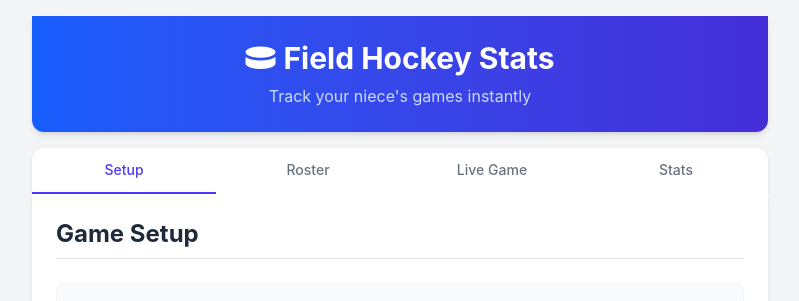
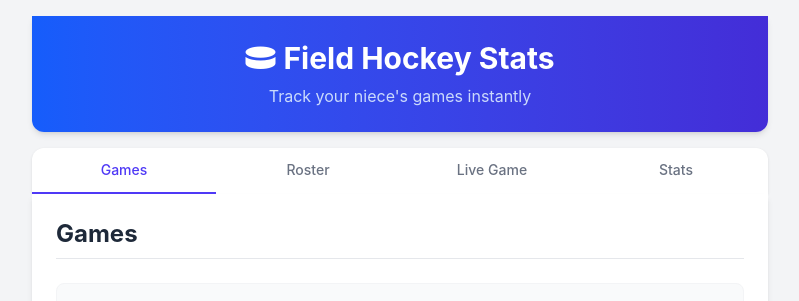
Before and after one commit to chrisjm/field-hockey-stats-tracker, a React (Vite) app: page / in a window 1280 px wide. Shown: the top 301 px of the page, without its empty margins (240-1039 px from the left). Built offline with nearby package versions, Linux system fonts and the light colour scheme.

Commit message:
Add game editing functionality to Games tab with edit and cancel buttons

```diff
--- a/src/App.jsx
+++ b/src/App.jsx
@@ -7,7 +7,7 @@ import StatsTab from './components/StatsTab';
 import PlayerModal from './components/PlayerModal';
 
 const App = () => {
-    const [activeTab, setActiveTab] = useState('setup');
+    const [activeTab, setActiveTab] = useState('games');
     const [players, setPlayers] = useState([]);
     const [games, setGames] = useState([]);
     const [currentGameId, setCurrentGameId] = useState(null);
@@ -28,6 +28,7 @@ const App = () => {
     const [homeScorePulse, setHomeScorePulse] = useState(false);
     const [appReady, setAppReady] = useState(false);
     const [hasLoadedStorage, setHasLoadedStorage] = useState(false);
+    const [editingGameId, setEditingGameId] = useState(null);
 
     const currentGame = useMemo(
         () => games.find(game => game.id === currentGameId) || null,
@@ -176,6 +177,22 @@ const App = () => {
         const location = locationInput.trim();
         const gameDate = gameDateInput;
 
+        if (editingGameId) {
+            setGames(prev => prev.map(game => (
+                game.id === editingGameId
+                    ? {
+                        ...game,
+                        homeTeam,
+                        awayTeam,
+                        location,
+                        gameDate
+                    }
+                    : game
+            )));
+            setEditingGameId(null);
+            return;
+        }
+
         const game = {
             id: Date.now(),
             homeTeam,
@@ -200,6 +217,25 @@ const App = () => {
         setGameTime(0);
         setIsTimerRunning(false);
         setActiveTab('game');
+    };
+
+    const handleEditGame = (gameId) => {
+        const game = games.find(item => item.id === gameId);
+        if (!game) return;
+        setHomeTeamInput(game.homeTeam || '');
+        setAwayTeamInput(game.awayTeam || '');
+        setGameDateInput(game.gameDate || '');
+        setLocationInput(game.location || '');
+        setEditingGameId(game.id);
+        setActiveTab('games');
+    };
+
+    const handleCancelEditGame = () => {
+        setEditingGameId(null);
+        setHomeTeamInput('');
+        setAwayTeamInput('');
+        setGameDateInput('');
+        setLocationInput('');
     };
 
     const handleAddPlayer = () => {
@@ -260,7 +296,7 @@ const App = () => {
     const handleEventClick = (statType, team) => {
         if (!currentGame) {
             alert('Please start a game first');
-            setActiveTab('setup');
+            setActiveTab('games');
             return;
         }
 
@@ -454,14 +490,14 @@ const App = () => {
             </header>
 
             <nav className="flex bg-white rounded-t-xl overflow-hidden shadow-sm mx-2 md:mx-0">
-                <button className={tabButtonClass('setup')} onClick={() => setActiveTab('setup')}>Setup</button>
+                <button className={tabButtonClass('games')} onClick={() => setActiveTab('games')}>Games</button>
                 <button className={tabButtonClass('roster')} onClick={() => setActiveTab('roster')}>Roster</button>
                 <button className={tabButtonClass('game')} onClick={() => setActiveTab('game')}>Live Game</button>
                 <button className={tabButtonClass('stats')} onClick={() => setActiveTab('stats')}>Stats</button>
             </nav>
 
             <main className="bg-white rounded-b-xl shadow-md p-4 md:p-6 mb-8 mx-2 md:mx-0 min-h-[500px]">
-                {activeTab === 'setup' && (
+                {activeTab === 'games' && (
                     <SetupTab
                         homeTeamInput={homeTeamInput}
                         setHomeTeamInput={setHomeTeamInput}
@@ -474,6 +510,9 @@ const App = () => {
                         handleStartGame={handleStartGame}
                         games={games}
                         handleLoadGame={handleLoadGame}
+                        handleEditGame={handleEditGame}
+                        handleCancelEditGame={handleCancelEditGame}
+                        editingGameId={editingGameId}
                     />
                 )}
 
--- a/src/components/SetupTab.jsx
+++ b/src/components/SetupTab.jsx
@@ -9,11 +9,25 @@ const SetupTab = ({
     setLocationInput,
     handleStartGame,
     games,
-    handleLoadGame
+    handleLoadGame,
+    handleEditGame,
+    handleCancelEditGame,
+    editingGameId
 }) => (
     <section>
-        <h2 className="text-2xl font-bold text-gray-800 mb-6 border-b border-gray-200 pb-2">Game Setup</h2>
+        <h2 className="text-2xl font-bold text-gray-800 mb-6 border-b border-gray-200 pb-2">Games</h2>
         <div className="bg-gray-50 p-4 rounded-lg mb-8 space-y-4 border border-gray-100">
+            {editingGameId && (
+                <div className="bg-amber-100 border border-amber-200 text-amber-800 text-sm rounded-md p-3 flex items-center justify-between">
+                    <span><i className="fas fa-pen mr-2"></i>Editing game details</span>
+                    <button
+                        onClick={handleCancelEditGame}
+                        className="text-amber-900 font-semibold hover:text-amber-700"
+                    >
+                        Cancel
+                    </button>
+                </div>
+            )}
             <div>
                 <label className="block text-sm font-semibold text-gray-700 mb-1">Our Team (Home):</label>
                 <input
@@ -59,7 +73,7 @@ const SetupTab = ({
                 onClick={handleStartGame}
                 className="w-full mt-4 bg-indigo-600 hover:bg-indigo-700 text-white font-bold py-3 px-4 rounded-md shadow transition duration-200"
             >
-                Start New Game
+                {editingGameId ? 'Save Game Changes' : 'Start New Game'}
             </button>
         </div>
 
@@ -101,7 +115,18 @@ const SetupTab = ({
                                 </h4>
                                 <p className="text-sm text-gray-600"><i className="fas fa-map-marker-alt mr-1"></i>{game.location || 'Location TBD'}</p>
                             </div>
-                            <i className="fas fa-chevron-right text-gray-300"></i>
+                            <div className="flex items-center gap-3">
+                                <button
+                                    onClick={(event) => {
+                                        event.stopPropagation();
+                                        handleEditGame(game.id);
+                                    }}
+                                    className="text-xs font-semibold text-indigo-600 border border-indigo-200 px-2 py-1 rounded hover:bg-indigo-50"
+                                >
+                                    Edit
+                                </button>
+                                <i className="fas fa-chevron-right text-gray-300"></i>
+                            </div>
                         </div>
                     );
                 })}
```
